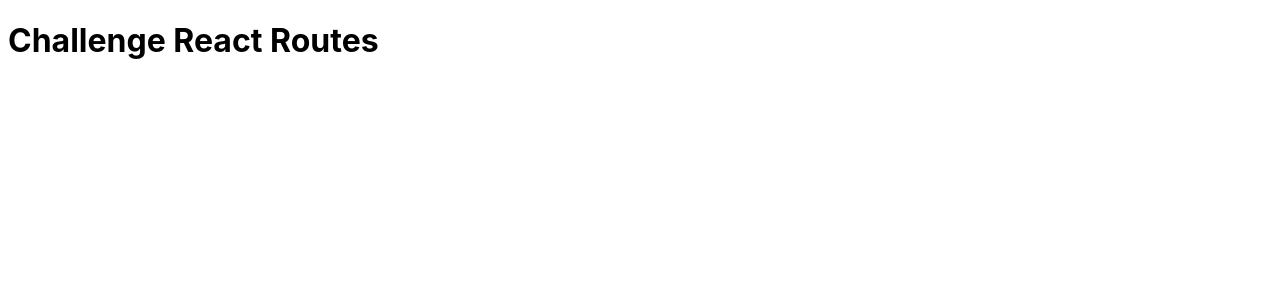
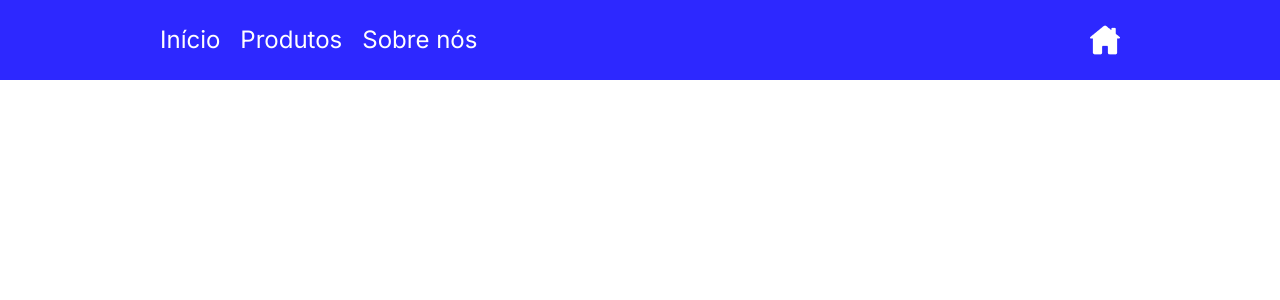
Before and after one commit to Caelest1s/challenge-rotas-react, a React (Vite) app: page / in a window 1280 px wide. Shown: the top 300 px of the page. Built offline with nearby package versions, Linux system fonts and the light colour scheme.

Commit message:
Header component

```diff
--- a/src/App.tsx
+++ b/src/App.tsx
@@ -1,8 +1,11 @@
+import Header from "./components/Header"
 
 function App() {
 
   return (
-    <h1> Challenge React Routes</h1>
+    <>
+      <Header />
+    </>
   )
 }
 
--- /dev/null
+++ b/src/components/Header/index.tsx
@@ -0,0 +1,19 @@
+import imgHome from '../../assets/home.png';
+import './style.css';
+
+export default function Header() {
+    return (
+        <header>
+            <nav>
+                <div className="rr-header-container">
+                    <div className="rr-header-links">
+                        <h1>Início</h1>
+                        <h1>Produtos</h1>
+                        <h1>Sobre nós</h1>
+                    </div>
+                    <img src={imgHome} alt="Início" />
+                </div>
+            </nav>
+        </header>
+    );
+}
--- /dev/null
+++ b/src/components/Header/style.css
@@ -0,0 +1,15 @@
+.rr-header-container {
+    width: 100%;
+    display: flex;
+    justify-content: space-between;
+}
+
+.rr-header-links {
+    display: flex;
+    justify-content: space-around;
+}
+
+.rr-header-links h1 {
+    padding-right: 20px;
+    font-weight: 400;
+}
--- a/src/index.css
+++ b/src/index.css
@@ -1,3 +1,29 @@
+@import url('https://fonts.googleapis.com/css2?family=Inter&display=swap');
+@import url('https://fonts.googleapis.com/css2?family=Inter:wght@700&display=swap');
+
 :root {
-  font-family: Inter, system-ui, Avenir, Helvetica, Arial, sans-serif;
+  --rr-color-bg-header-primary: #2D28FF;
+  --rr-color-font-primary: #FFFFFF;
 }
+
+* {
+  margin: 0;
+  padding: 0;
+  box-sizing: border-box;
+  font-family: 'Inter';
+}
+
+header {
+  width: 100%;
+  height: 80px;
+  display: flex;
+  background-color: var(--rr-color-bg-header-primary);
+}
+
+nav {
+  width: 960px;
+  margin: 0 auto;
+  display: flex;
+  align-items: center;
+  color: var(--rr-color-font-primary);
+}
```
Also changed, not shown: src/assets/home.png (added).
